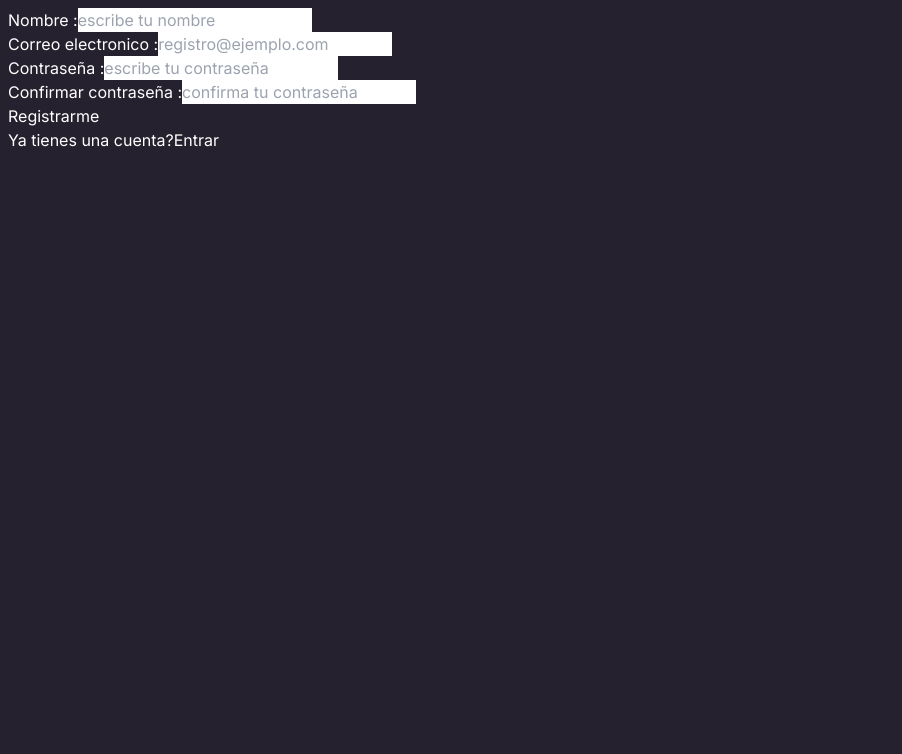
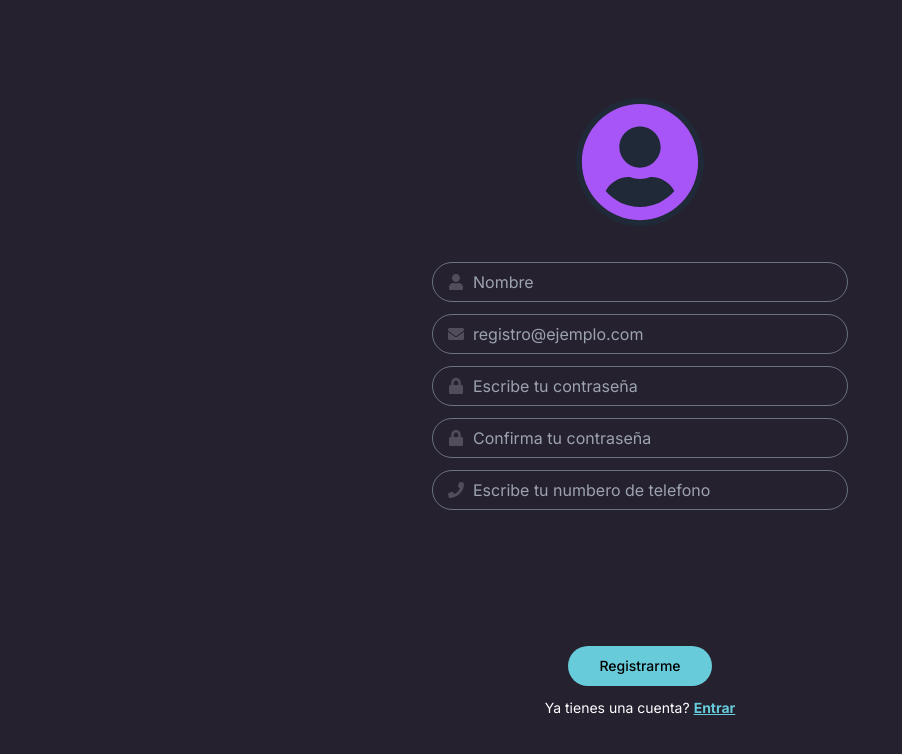
Before and after one commit to Heba-WebDev/barbershop, a React (Vite) app in the folder frontend/: page /register in a window 1280 px wide. Shown: the top 754 px of the page, without its empty margins (0-902 px from the left). Built offline with nearby package versions, Linux system fonts and the light colour scheme.

Commit message:
feat: added api call

```diff
--- a/frontend/src/pages/register/registerView.tsx
+++ b/frontend/src/pages/register/registerView.tsx
@@ -1,105 +1,161 @@
 import { Formik, Form } from 'formik'
-import * as Yup from 'yup'
+import { Button } from '@/components/ui/button'
+import { FaEnvelope, FaLock, FaUserCircle, FaUser, FaPhone } from 'react-icons/fa'
+import { registerApi } from './api'
+import { toast } from 'react-toastify'
+import { useNavigate } from 'react-router-dom'
+import { registerValidationSchema } from './schema'
+import { userSate } from '@/state/user'
+import { useEffect } from 'react'
+import { IRegister, IValues } from './types'
 
 export const RegisterView = () => {
-    const validationSchema = Yup.object({
-        name: Yup.string()
-            .min(2, 'nombre debe tener minimo 2 caracteres')
-            .required('nombre es requerido'),
-        email: Yup.string()
-            .email('no es un email valido')
-            .required('email requerido'),
-        password: Yup.string()
-            .required('la contraseña es requerida')
-            .min(8, 'la contraseña debe tener 8 caracteres o más')
-            .matches(/[0-9]/, 'Password requires a number')
-            .matches(/[a-z]/, 'Password requires a lowercase letter')
-            .matches(/[A-Z]/, 'Password requires an uppercase letter'),
-        confirmPassword: Yup.string()
-            .oneOf([Yup.ref('password')], 'la contraseña no coincide')
-            .required('confirmar contraseña es requerido'),
-    })
-    const initialValues = {
+    const navigate = useNavigate()
+    const token = userSate((store) => store.token)
+    const initialValues: IValues = {
         name: '',
         email: '',
         password: '',
         confirmPassword: '',
+        phoneNumber: ''
     }
-    const handleSubmit = () => {}
+    const handleSubmit = async(values: IValues) => {
+        try {
+            const val: IRegister = {
+                name: values.name,
+                email: values.email,
+                password: values.password,
+                phoneNumber: values.phoneNumber
+            }
+            await registerApi(val)
+            toast.success('Iniciado sesión exitosamente')
+            navigate('/login')
+        } catch (error: unknown) {
+            if(error instanceof Error) toast.error(error.message)
+        }
+    }
+    useEffect(() => {
+        if(token) {
+            navigate('/')
+        }
+    }, [navigate, token])
 
     return (
-        <main>
+        <main className='grid items-center max-w-md mx-auto  h-screen px-4'>
             <Formik
                 initialValues={initialValues}
-                validationSchema={validationSchema}
+                validationSchema={registerValidationSchema}
                 onSubmit={handleSubmit}
             >
                 {(formik) => (
-                    <Form>
-                        <div>
-                            <label>Nombre :</label>
+                    <Form className='flex flex-col gap-3'>
+                        <FaUserCircle  className=' text-purple-500 text-9xl rounded-full mx-auto p-1 mb-6 bg-gray-800'/>
+                        <div className='flex flex-col'>
+                            <label htmlFor='name'></label>
+                            <div className=' relative'>
+                                <FaUser className='absolute bottom-3 left-4 opacity-20' />
                                 <input
                                     name="name"
                                     type="text"
-                                placeholder="escribe tu nombre"
+                                    placeholder="Nombre"
                                     onChange={formik.handleChange}
                                     value={formik.values.name}
+                                    className='pl-10 w-full text-dark-gray bg-transparent border border-gray-500
+                                 rounded-full py-[2px] h-10 focus:outline-none'
                                 />
+                            </div>
+                        </div>
                         {formik.errors.name && formik.touched.password ? (
-                                <p className=" text-red-600">{formik.errors.name}</p>
+                            <span className=" text-red-600 text-sm pt-1">{formik.errors.name}</span>
                         ) : (
                             ''
                         )}
-                        </div>
-                        <div>
-                            <label>Correo electronico :</label>
+                        <div className='flex flex-col'>
+                            <label htmlFor='email'></label>
+                            <div className='relative'>
+                                <FaEnvelope className=' absolute bottom-3 left-4 opacity-20'/>
                                 <input
-                                name="email"
-                                type="email"
+                                    name='email'
+                                    type='email'
                                     placeholder="registro@ejemplo.com"
                                     onChange={formik.handleChange}
                                     value={formik.values.email}
+                                    className="pl-10 w-full text-dark-gray bg-transparent border border-gray-500
+                                 rounded-full py-[2px] h-10 focus:outline-none"
                                 />
+                            </div>
+                        </div>
                         {formik.errors.email && formik.touched.password ? (
-                                <p className=" text-red-600">{formik.errors.email}</p>
+                            <span className=" text-red-600 text-sm pt-1">{formik.errors.email}</span>
                         ) : (
                             ''
                         )}
-                        </div>
                         <div>
-                            <label>Contraseña :</label>
+                            <label htmlFor='password'></label>
+                            <div className='relative'>
+                                <FaLock className='absolute bottom-3 left-4 opacity-20'/>
                                 <input
                                     name="password"
                                     type="password"
-                                placeholder="escribe tu contraseña"
+                                    placeholder="Escribe tu contraseña"
                                     onChange={formik.handleChange}
                                     value={formik.values.password}
+                                    className='pl-10 w-full text-dark-gray bg-transparent border border-gray-500
+                                 rounded-full py-[2px] h-10 focus:outline-none'
                                 />
+                            </div>
                             {formik.touched.password && (
-                                <p className=" text-red-600">{formik.errors.password}</p>
+                                <p className=" text-red-600  text-sm pt-1">{formik.errors.password}</p>
                             )}
                         </div>
                         <div>
-                            <label>Confirmar contraseña :</label>
+                            <label htmlFor='confirmPassword'></label>
+                            <div className=' relative'>
+                                <div className=' relative'>
+                                    <FaLock className='absolute bottom-3 left-4 opacity-20'/>
                                     <input
                                         name="confirmPassword"
                                         type="password"
-                                placeholder="confirma tu contraseña"
+                                        placeholder="Confirma tu contraseña"
                                         onChange={formik.handleChange}
                                         value={formik.values.confirmPassword}
+                                        className='pl-10 w-full text-dark-gray bg-transparent border border-gray-500
+                                 rounded-full py-[2px] h-10 focus:outline-none'
                                     />
+                                </div>
                                 {formik.touched.confirmPassword && (
-                                <p className=" text-red-600">{formik.errors.confirmPassword}</p>
+                                    <p className=" text-red-600  text-sm pt-1">{formik.errors.confirmPassword}</p>
                                 )}
                             </div>
-                        <button type="submit">Registrarme</button>
+                        </div>
+                        <div>
+                            <label htmlFor='phoneNumber'></label>
+                            <div className=' relative'>
+                                <div className=' relative'>
+                                    <FaPhone className='absolute bottom-3 left-4 opacity-20'/>
+                                    <input
+                                        name="phoneNumber"
+                                        type="text"
+                                        placeholder="Escribe tu numbero de telefono"
+                                        onChange={formik.handleChange}
+                                        value={formik.values.phoneNumber}
+                                        className='pl-10 w-full text-dark-gray bg-transparent border border-gray-500
+                                 rounded-full py-[2px] h-10 focus:outline-none'
+                                    />
+                                </div>
+                                {formik.touched.phoneNumber && (
+                                    <p className=" text-red-600  text-sm pt-1">{formik.errors.phoneNumber}</p>
+                                )}
+                            </div>
+                        </div>
+                        <Button type='submit' className=' mt-[30%] bg-light-cayn rounded-full max-w-36 mx-auto w-full text-black hover:bg-[#68CBD9]'>Registrarme</Button>
+                        <div className=' flex gap-1 text-center mx-auto text-sm'>
+                            <span>Ya tienes una cuenta?</span>
+                            <a href="/login" className=' text-light-cayn font-bold underline'>Entrar</a>
+                        </div>
                     </Form>
                 )}
             </Formik>
-            <div>
-                <span>Ya tienes una cuenta?</span>
-                <a href="/login">Entrar</a>
-            </div>
         </main>
     )
 }
```
Lines whose indentation alone changed are shown as unchanged.
